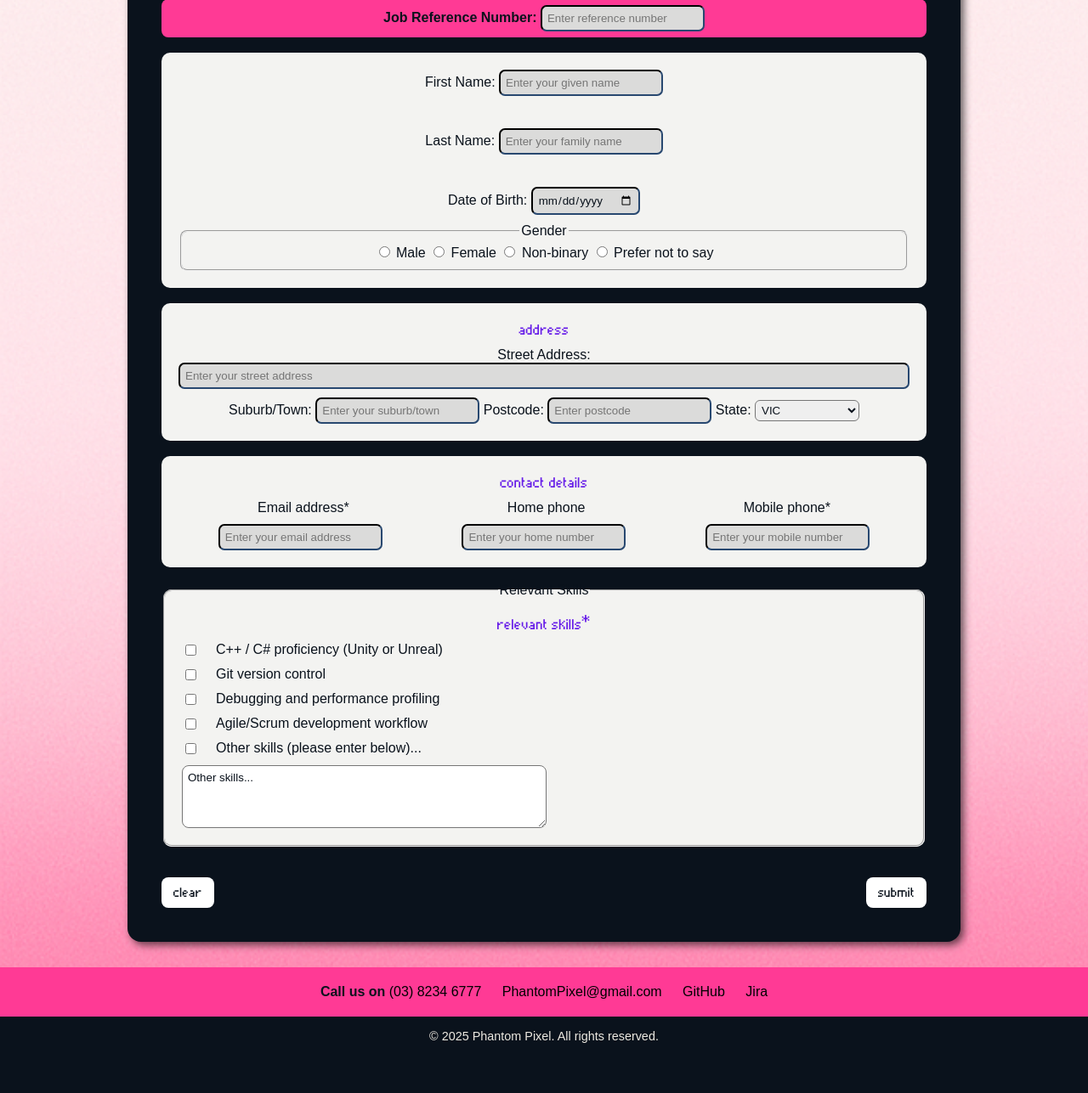
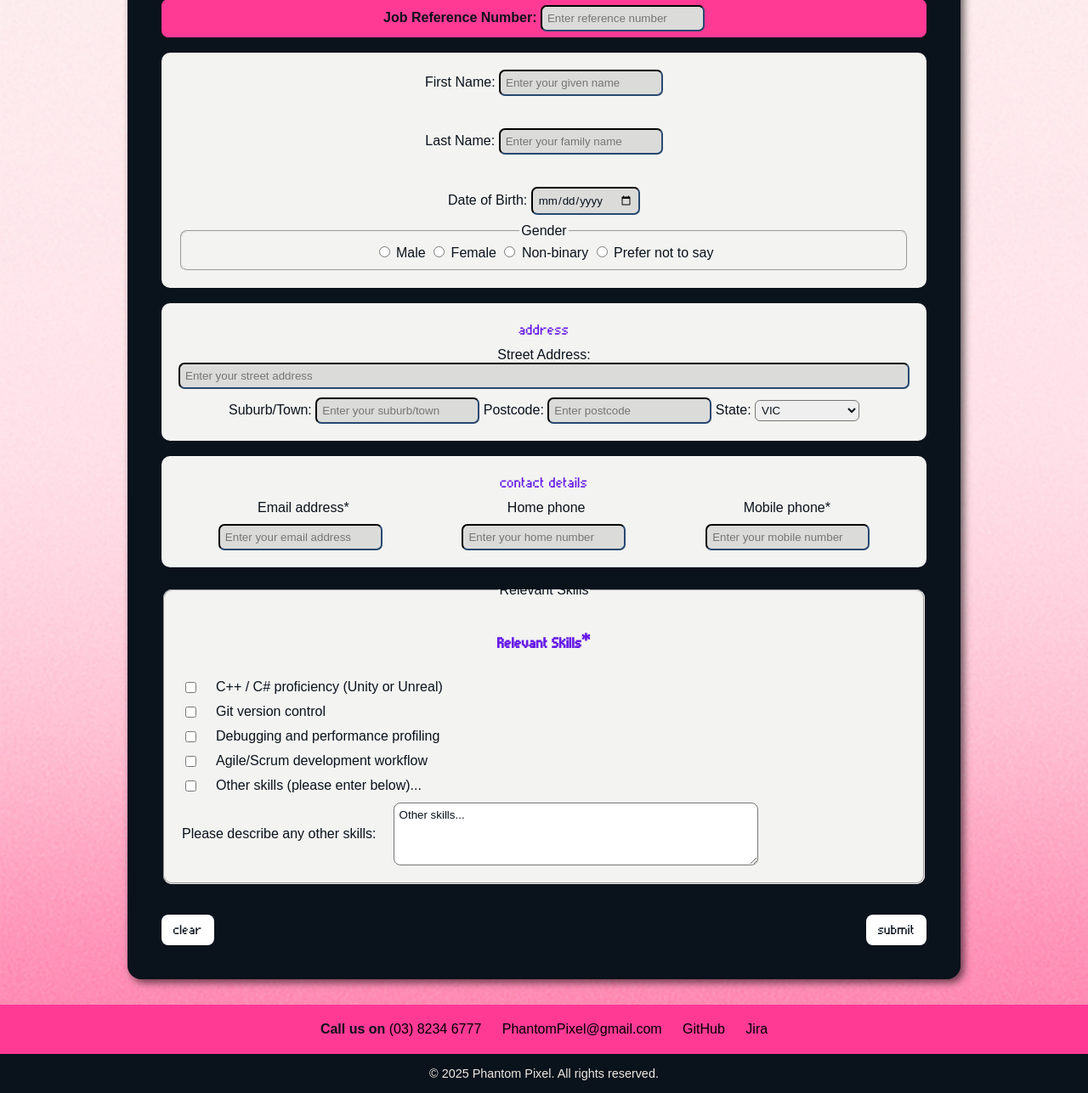
Before and after one commit to 105964253/Phantom-Pixelpart02, a PHP site: page /apply.php in a window 1280 px wide. Shown: the part 857-2144 px from the top of the page at 85% size. Before the commit the page ends 2085 px from the top, so only its background shows below. Run offline with PHP 8.4, Linux system fonts and the light colour scheme.

Commit message:
Removed the redundant label tags

```diff
--- a/apply.php
+++ b/apply.php
@@ -166,7 +166,8 @@
 
                 <fieldset id="SkillList">
                      <legend>Relevant Skills</legend>
-                    <label class="formtitles">relevant skills*</label>
+                    <h3 class="formtitles">Relevant Skills*</h3>
+
 
                     <div class="skills">
                         <input type="checkbox" id="skill1" name="skills[]" value="Skill 1" required>
@@ -194,6 +195,7 @@
                     </div>
 
                     <div class="skills">
+                        <label for="skillcomment">Please describe any other skills:</label>
                         <textarea name="skillcomment" id="skillcomment" rows="4" cols="50">Other skills...</textarea>
                     </div>
                 </fieldset>
```
